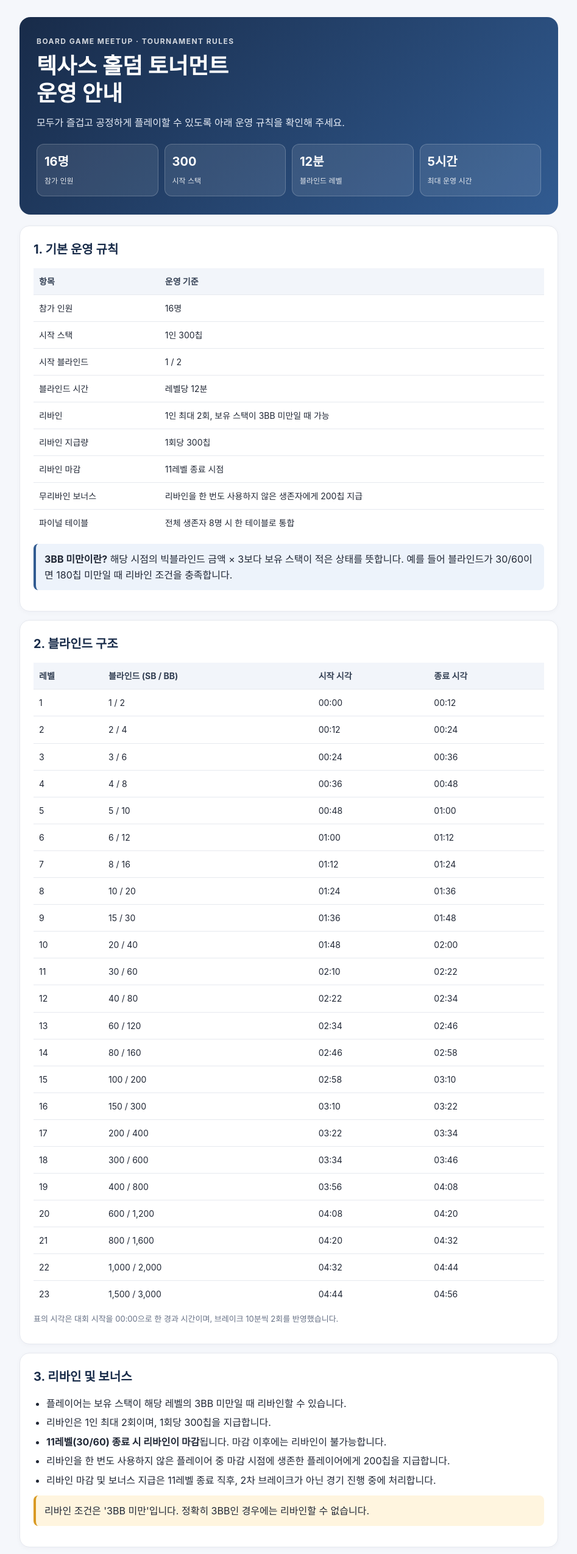
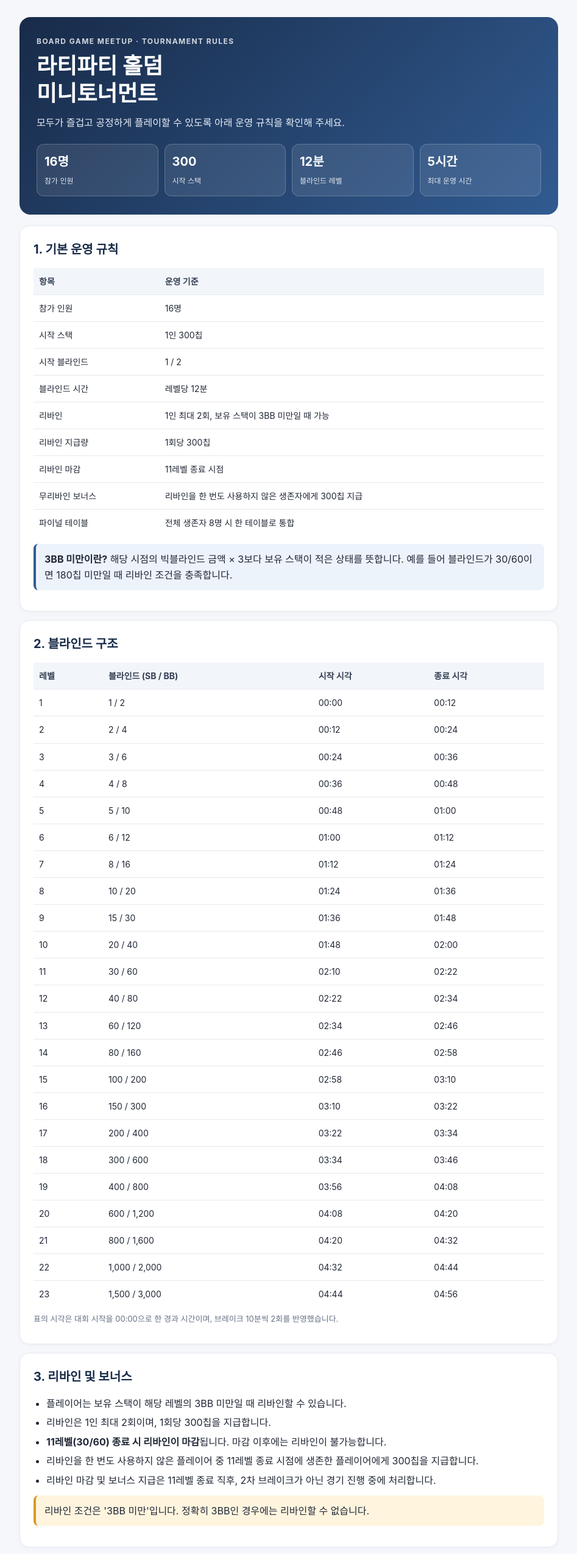
Before and after one commit to sikorea1114-pixel/poker, a plain HTML site: page index.html in a window 1280 px wide. Shown: the top 2549 px of the page at 61% size, without its empty margins (166-1113 px from the left). Drawn offline with Linux system fonts and the light colour scheme.

Commit message:
Add files via upload

```diff
--- a/index.html
+++ b/index.html
@@ -3,7 +3,7 @@
 <head>
 <meta charset="UTF-8">
 <meta name="viewport" content="width=device-width, initial-scale=1">
-<title>보드게임 모임 텍사스 홀덤 토너먼트 운영 안내</title>
+<title>라티파티 홀덤 미니토너먼트</title>
 <style>
 :root{--ink:#202735;--muted:#667085;--line:#e6e9ef;--bg:#f5f7fb;--card:#fff;--navy:#182b49;--blue:#315b91;--soft:#edf3fb;--gold:#fff5df}
 *{box-sizing:border-box}
@@ -40,7 +40,7 @@ footer{text-align:center;color:var(--muted);font-size:12px;padding:18px}
 <div class="wrap">
 <header>
   <div class="eyebrow">BOARD GAME MEETUP · TOURNAMENT RULES</div>
-  <h1>텍사스 홀덤 토너먼트<br>운영 안내</h1>
+  <h1>라티파티 홀덤<br>미니토너먼트</h1>
   <p>모두가 즐겁고 공정하게 플레이할 수 있도록 아래 운영 규칙을 확인해 주세요.</p>
   <div class="stats">
     <div class="stat"><b>16명</b><span>참가 인원</span></div>
@@ -61,7 +61,7 @@ footer{text-align:center;color:var(--muted);font-size:12px;padding:18px}
 <tr><td>리바인</td><td>1인 최대 2회, 보유 스택이 3BB 미만일 때 가능</td></tr>
 <tr><td>리바인 지급량</td><td>1회당 300칩</td></tr>
 <tr><td>리바인 마감</td><td>11레벨 종료 시점</td></tr>
-<tr><td>무리바인 보너스</td><td>리바인을 한 번도 사용하지 않은 생존자에게 200칩 지급</td></tr>
+<tr><td>무리바인 보너스</td><td>리바인을 한 번도 사용하지 않은 생존자에게 300칩 지급</td></tr>
 <tr><td>파이널 테이블</td><td>전체 생존자 8명 시 한 테이블로 통합</td></tr>
 </table></div>
 <div class="note"><b>3BB 미만이란?</b> 해당 시점의 빅블라인드 금액 × 3보다 보유 스택이 적은 상태를 뜻합니다. 예를 들어 블라인드가 30/60이면 180칩 미만일 때 리바인 조건을 충족합니다.</div>
@@ -105,7 +105,7 @@ footer{text-align:center;color:var(--muted);font-size:12px;padding:18px}
 <li>플레이어는 보유 스택이 해당 레벨의 3BB 미만일 때 리바인할 수 있습니다.</li>
 <li>리바인은 1인 최대 2회이며, 1회당 300칩을 지급합니다.</li>
 <li><b>11레벨(30/60) 종료 시 리바인이 마감</b>됩니다. 마감 이후에는 리바인이 불가능합니다.</li>
-<li>리바인을 한 번도 사용하지 않은 플레이어 중 마감 시점에 생존한 플레이어에게 200칩을 지급합니다.</li>
+<li>리바인을 한 번도 사용하지 않은 플레이어 중 11레벨 종료 시점에 생존한 플레이어에게 300칩을 지급합니다.</li>
 <li>리바인 마감 및 보너스 지급은 11레벨 종료 직후, 2차 브레이크가 아닌 경기 진행 중에 처리합니다.</li>
 </ul>
 <div class="warn">리바인 조건은 '3BB 미만'입니다. 정확히 3BB인 경우에는 리바인할 수 없습니다.</div>
@@ -170,7 +170,7 @@ footer{text-align:center;color:var(--muted);font-size:12px;padding:18px}
 <li>딜러를 향한 비꼼, 무례한 말투, 인신공격 등 불쾌감을 주는 언행은 삼가 주세요.</li>
 <li>딜러도 참가자 중 한 명인 만큼 실수가 있을 수 있습니다. 지적은 가능하지만 예의 있게 부탁드립니다.</li>
 </ul>
-<div class="note"><b>가벼운 농담으로 한마디 😄</b><br>“딜러를 도와주시는 건 언제든 환영입니다! 다만 딜러에게 불쾌한 언행을 하시면… 그 순간부터 본인이 딜러석으로 이동하게 될 수 있습니다. 서로 웃으면서 즐겁게 진행해요!”</div>
+<div class="note"><b>주의사항</b><br>“딜러를 도와주시는 건 언제든 환영입니다! 다만 딜러에게 불쾌한 언행을 하시면… 그 순간부터 본인이 딜러석으로 이동하게 될 수 있습니다. 서로 웃으면서 즐겁게 진행해요!”</div>
 </section>
 
 <section>
```
